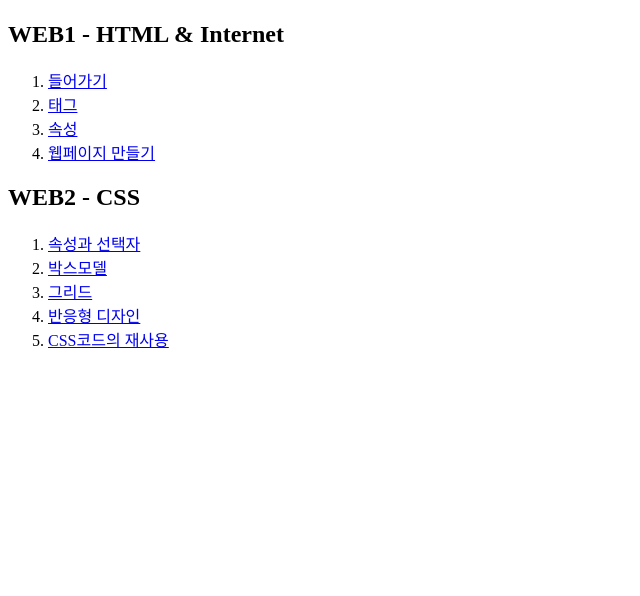
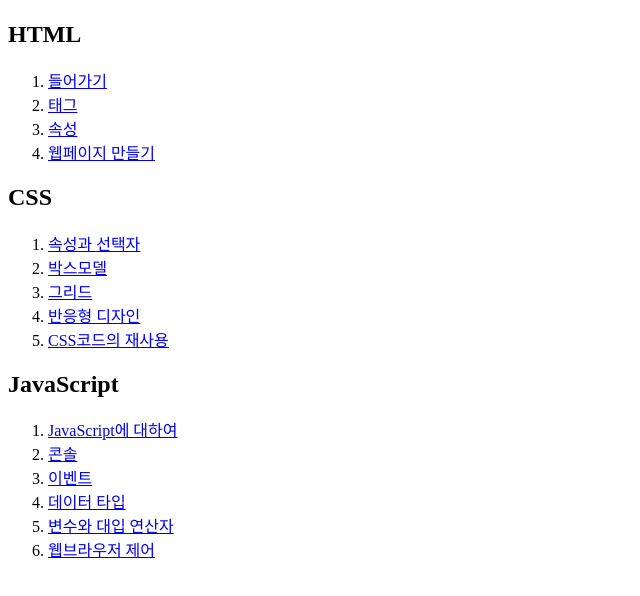
Before and after one commit to Act-Think/SH, a plain HTML site: page index.html in a window 1280 px wide. Shown: the part 68-664 px from the top of the page, without its empty margins (0-640 px from the left). Drawn offline with Linux system fonts and the light colour scheme.

Commit message:
Add files via upload

```diff
--- a/index.html
+++ b/index.html
@@ -3,17 +3,12 @@
 <head>
  <title>생활코딩 - Welcome</title>
  <meta charset="utf-8">
- <style>
-
-
-
-</style>
-
+ <link rel="stylesheet" href="style.css">
 </head>
 <body>
 <h1><a href="index.html">생활코딩</a></h1>
 
-<h2>WEB1 - HTML & Internet</h2>
+<h2>HTML</h2>
 <ol>
 <li><a href="11.html">들어가기</a></li>
 <li><a href="12.html">태그</a></li>
@@ -21,7 +16,7 @@
 <li><a href="14.html">웹페이지 만들기</a></li>
 </ol>
 
-<h2>WEB2 - CSS</h2>
+<h2>CSS</h2>
 <ol>
   <li><a href="21.html">속성과 선택자</a></li>
   <li><a href="22.html">박스모델</a></li>
@@ -29,7 +24,15 @@
   <li><a href="24.html">반응형 디자인</a>
   <li><a href="25.html">CSS코드의 재사용</a></li>
 </ol>
-
+<h2>JavaScript</h2>
+<ol>
+ <li><a href="31.html">JavaScript에 대하여</a></li>
+ <li><a href="32.html">콘솔</a></li>
+ <li><a href="33.html">이벤트</a></li>
+ <li><a href="34.html">데이터 타입</a></li>
+ <li><a href="35.html">변수와 대입 연산자</a></li>
+ <li><a href="36.html">웹브라우저 제어</a></li>
+</ol>
 
 
 
```
